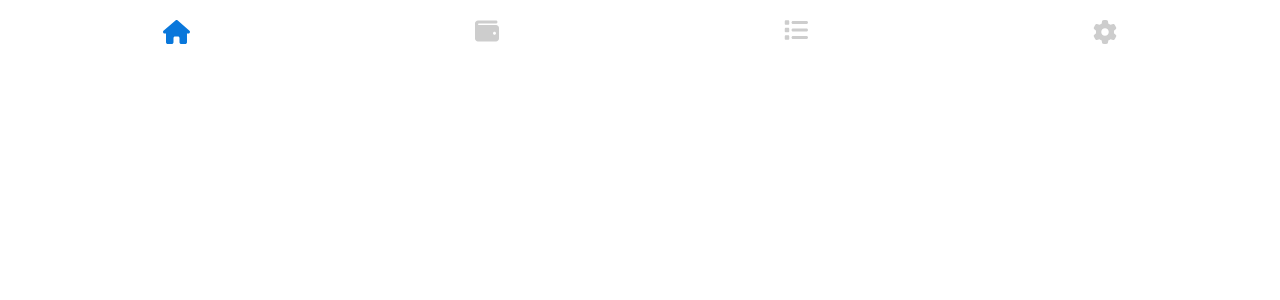
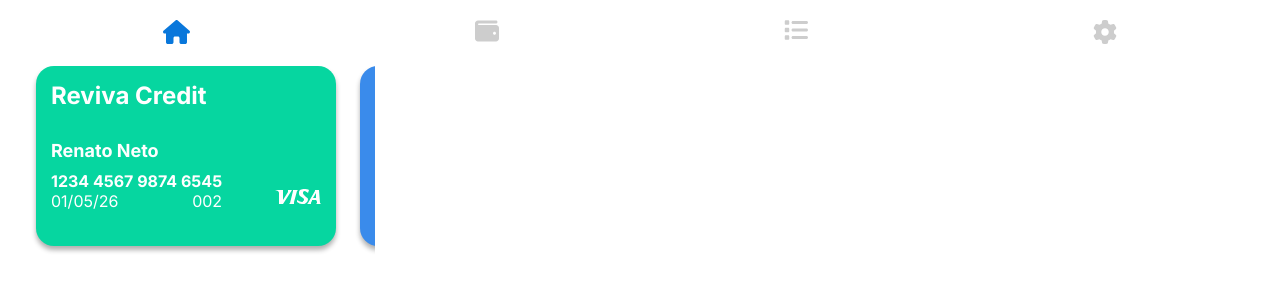
Before and after one commit to brMonteiro-G/reviva-credit, a React (Create React App) app: page / in a window 1280 px wide. Shown: the top 300 px of the page. Built offline with nearby package versions, Linux system fonts and the light colour scheme.

Commit message:
fix(): fixing import bugs

```diff
--- a/src/components/ListCard/Card/index.tsx
+++ b/src/components/ListCard/Card/index.tsx
@@ -1,4 +1,4 @@
-import { theme } from "styles/ThemeProvider";
+import { theme } from "@/styles/ThemeProvider";
 import {
   CvvCard,
   DateCard,
--- a/src/components/ListCard/Card/style.tsx
+++ b/src/components/ListCard/Card/style.tsx
@@ -1,5 +1,4 @@
 import styled from "styled-components";
-import { theme } from "styles/ThemeProvider";
 
 export const WrapperCard = styled.section`
   background-color: ${(prop) => prop.color};
@@ -28,31 +27,31 @@
   }
 `;
 export const TitleCard = styled.h1`
-  font-size: ${theme.fonts.font_size_text_xlarge};
-  font-weight: ${theme.fonts.font_weight_contrast};
+  font-size: ${(props)=>props.theme.fonts.font_size_text_xlarge};
+  font-weight: ${(props)=>props.theme.fonts.font_weight_contrast};
   grid-area: TitleCard;
 `;
 
 export const NameClientCard = styled.h3`
   align-self: flex-end;
-  font-size: ${theme.fonts.font_size_text_large};
-  font-weight: ${theme.fonts.font_weight_contrast};
+  font-size: ${(props)=>props.theme.fonts.font_size_text_large};
+  font-weight: ${(props)=>props.theme.fonts.font_weight_contrast};
   grid-area: NameClientCard;
 `;
 
 export const NumberCard = styled.p`
   align-self: flex-end;
-  font-size: ${theme.fonts.font_size_text_medium};
-  font-weight: ${theme.fonts.font_weight_contrast};
+  font-size: ${(props)=>props.theme.fonts.font_size_text_medium};
+  font-weight: ${(props)=>props.theme.fonts.font_weight_contrast};
   grid-area: NumberCard;
 `;
 
 export const DateCard = styled.p`
-  font-size: ${theme.fonts.font_size_text_medium};
+  font-size: ${(props)=>props.theme.fonts.font_size_text_medium};
 `;
 
 export const CvvCard = styled.p`
-  font-size: ${theme.fonts.font_size_text_medium};
+  font-size: ${(props)=>props.theme.fonts.font_size_text_medium};
 `;
 
 export const FlagCard = styled.img`
--- a/src/index.tsx
+++ b/src/index.tsx
@@ -6,6 +6,8 @@
 import { theme } from "./styles/ThemeProvider";
 
 import App from "./App";
+import Card from "@/components/ListCard/Card";
+import CarouselCard from "@/components/ListCard";
 
 const root = ReactDOM.createRoot(
   document.getElementById("root") as HTMLElement
@@ -15,6 +17,7 @@
     <ThemeProvider theme={theme}>
       <GlobalStyle />
       <AppRouter />
+      <CarouselCard/>
       {/*<App />*/}
     </ThemeProvider>
   </React.StrictMode>
```
Also changed, not shown: src/App.tsx (+11 -3 lines).
